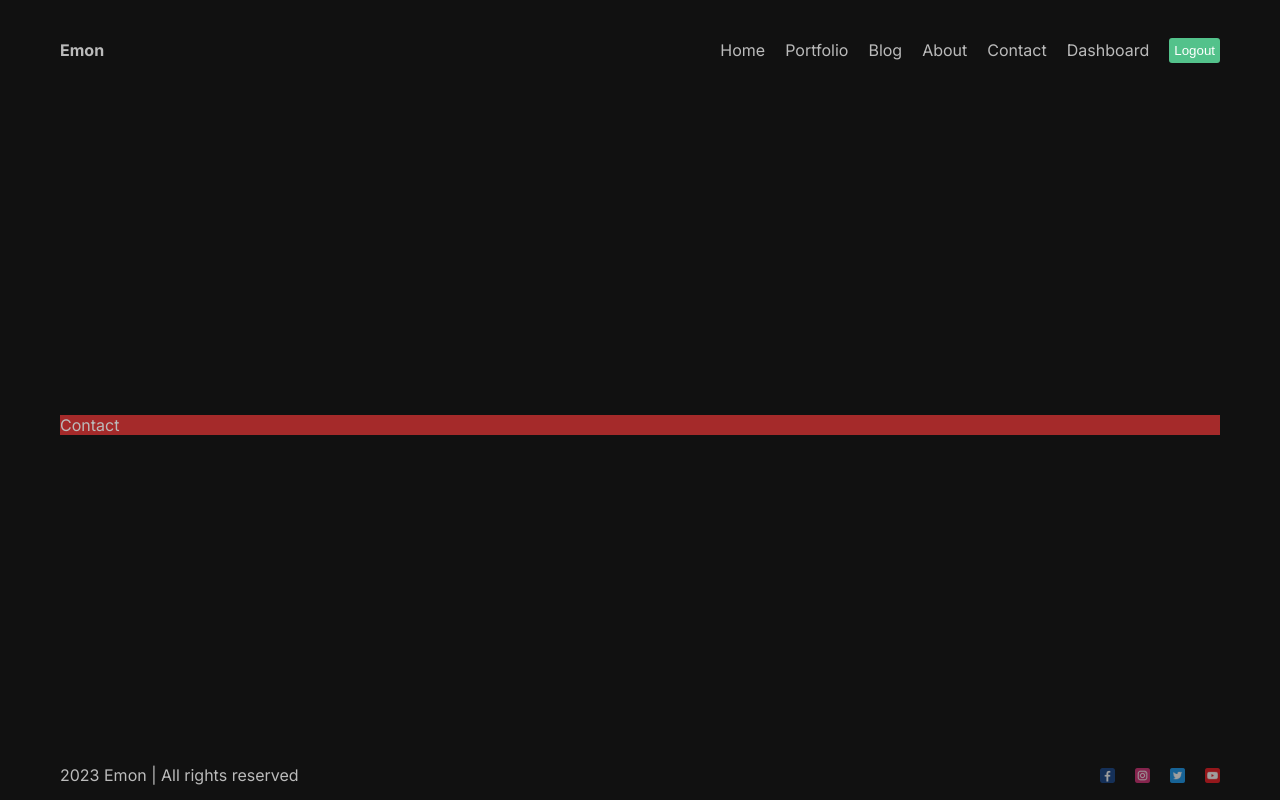
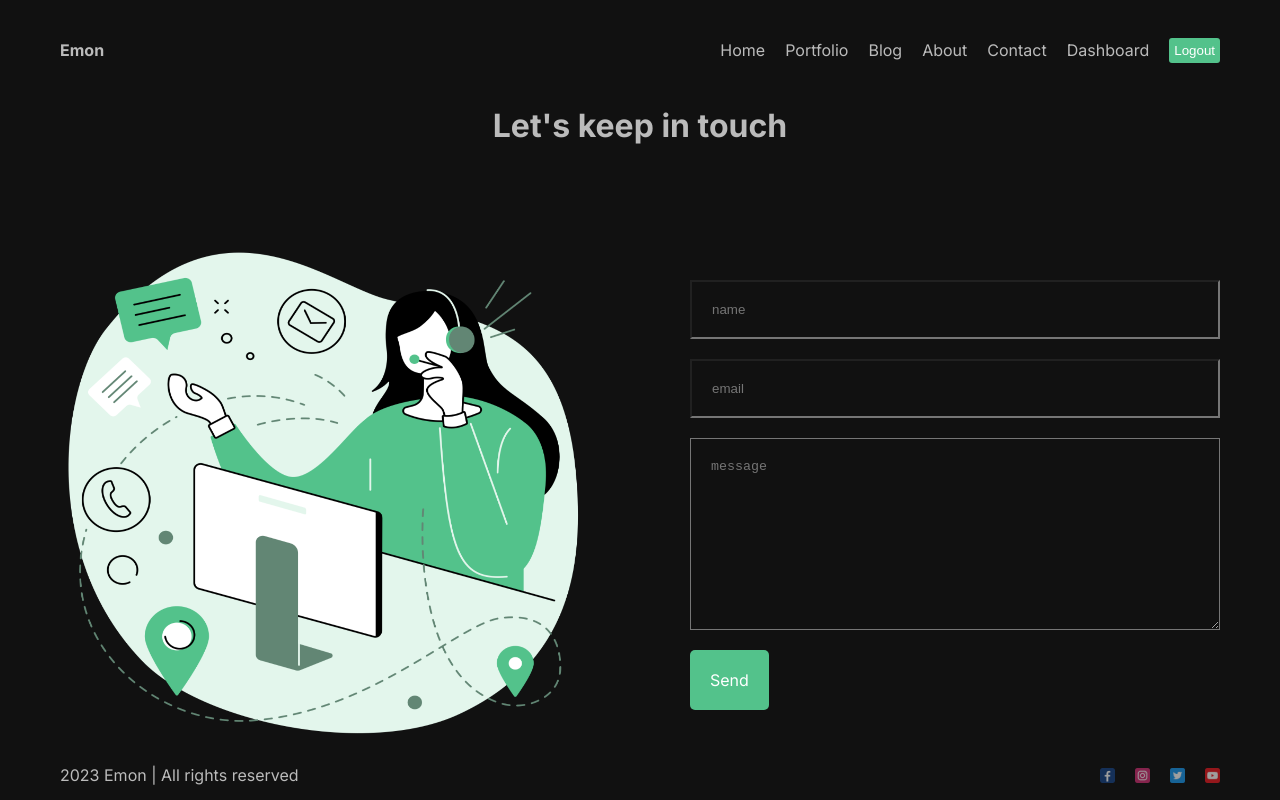
Before and after one commit to emon-get-some-sleep/next-js-portfolio, a Next.js app: page /contact in a window 1280 px wide. Built offline with nearby package versions, Linux system fonts and the light colour scheme.

Commit message:
added about section

```diff
--- a/next.config.js
+++ b/next.config.js
@@ -1,10 +1,7 @@
 /** @type {import('next').NextConfig} */
 const nextConfig = {
     images: {
-        domains: [
-            "images.pexel.com",
-            "example.com",
-        ]
+        domains: ['images.pexels.com'],
     }
 }
 
--- a/src/app/about/page.module.css
+++ b/src/app/about/page.module.css
@@ -1,3 +1,42 @@
 .container{
 
 }
+
+.imgContainer{
+    width: 100%;
+    height: 300px;
+    position: relative;
+}
+
+.img{
+    object-fit: cover;
+    filter: grayscale(100);
+}
+
+.imgText{
+    position: absolute;
+    bottom: 20px;
+    left: 20px;
+    background-color: #53c28b;
+    padding: 5px;
+    color: white;
+}
+
+.textContainer{
+    display: flex;
+    gap: 100px;
+}
+
+.item{
+    flex: 1;
+    margin-top: 50px;
+    display: flex;
+    flex-direction: column;
+    gap: 30px;
+}
+
+.desc{
+    font-style: 18px;
+    font-weight: 300;
+    text-align: justify;
+}
--- a/src/app/contact/page.jsx
+++ b/src/app/contact/page.jsx
@@ -1,9 +1,28 @@
 import React from 'react';
 import styles from './page.module.css';
+import Image from 'next/image';
+import contact from 'public/contact.png'
+import Button from '@/components/Button/Button';
 const Contact = () => {
     return (
         <div className={styles.container}>
-            Contact
+            <h1 className={styles.title}>Let's keep in touch</h1>
+            <div className={styles.content}>
+                <div className={styles.imgContainer}>
+                    <Image
+                    src={contact}
+                    fill={true}
+                    alt="contact"
+                    className={styles.image}
+                     />
+                </div>
+                <form className={styles.form}>
+                    <input type="text" placeholder='name' className={styles.input} />
+                    <input type="text" placeholder='email' className={styles.input} />
+                    <textarea className={styles.textArea} placeholder='message' cols="30" rows="10"></textarea>
+                    <Button url="#" text="Send"></Button>
+                </form>
+            </div>
         </div>
     );
 };
--- a/src/app/contact/page.module.css
+++ b/src/app/contact/page.module.css
@@ -1,3 +1,31 @@
 .container{
-    background-color: brown;
+
 }
+
+.title{
+    font-style: 60px;
+    margin-bottom: 100px;
+    text-align: center;
+}
+.content{
+    display: flex;
+    align-items: center;
+    gap: 100px;
+}
+
+.imgContainer{
+    flex: 1;
+    height: 500px;
+    position: relative;
+}
+.form{
+    flex: 1;
+    display: flex;
+    flex-direction: column;
+    gap: 20px;
+}
+
+.input, .textArea{
+    padding: 20px;
+    background-color: transparent;
+}
--- a/src/app/page.jsx
+++ b/src/app/page.jsx
@@ -1,4 +1,5 @@
 // import Image from 'next/image'
+import Button from '@/components/Button/Button';
 import styles from './page.module.css'
 import Image from "next/image";
 import Hero from "public/hero.png";
@@ -9,7 +10,8 @@ export default function Home() {
       <div className={styles.item}>
         <h1 className={styles.title}>Better design for your digital products</h1>
         <p className={styles.desc}>Turning your ideas into reality. We bring together the teams from global tech industry</p>
-        <button className={styles.button}>See Our Works</button>
+        <Button url="/portfolio" text="See Our Workds" />
+
       </div>
       <div className={styles.item}>
       <Image src={Hero} alt="Hero" className={styles.img} />
--- a/src/app/page.module.css
+++ b/src/app/page.module.css
@@ -36,4 +36,5 @@
   border: none;
   border-radius: 5px;
   width: max-content;
+  color: white;
 }
--- /dev/null
+++ b/src/components/Button/Button.jsx
@@ -0,0 +1,14 @@
+import React from 'react';
+import styles from './button.module.css';
+import Link from 'next/link';
+const Button = ({url, text}) => {
+    return (
+        <Link href={url}>
+            <div className={styles.container}>
+                    {text}
+            </div>
+        </Link>
+    );
+};
+
+export default Button;
--- /dev/null
+++ b/src/components/Button/button.module.css
@@ -0,0 +1,9 @@
+.container{
+    padding: 20px;
+    cursor: pointer;
+    background-color: #53c28b;
+    border: none;
+    border-radius: 5px;
+    width: max-content;
+    color: white;
+  }
```
Also changed, not shown: src/app/about/page.jsx (+53 -6 lines).
